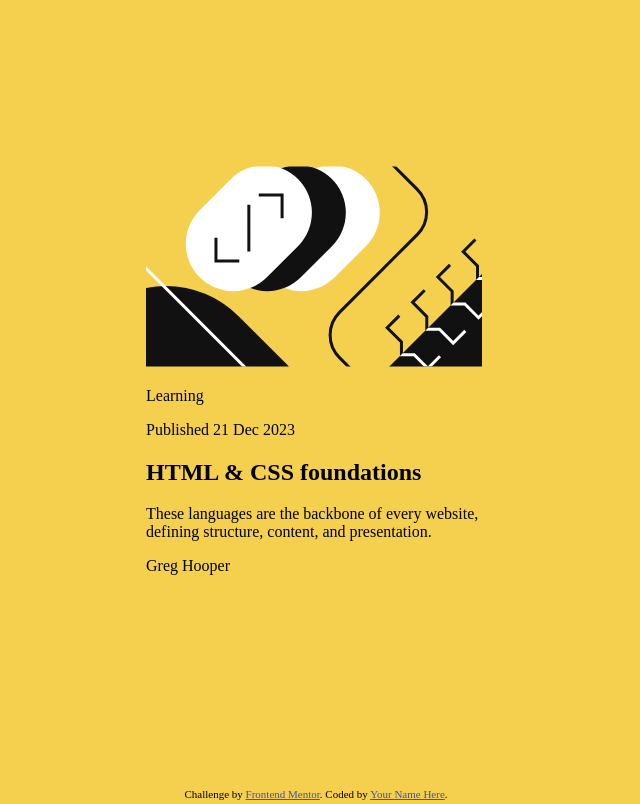
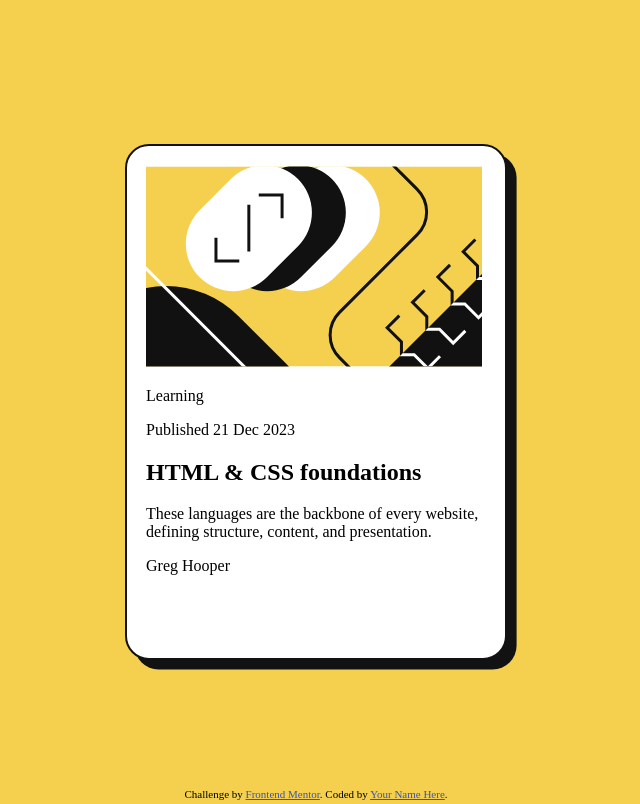
Before and after one commit to rafabo7/fem-blog-preview-card, a plain HTML site: page index.html in a window 1280 px wide. Shown: the whole page, without its empty margins (324-964 px from the left). Drawn offline with Linux system fonts and the light colour scheme.

Commit message:
Style the card background, border, paddings and box-shadow

```diff
--- a/style.css
+++ b/style.css
@@ -20,7 +20,11 @@ body {
     margin: auto auto;
     width: 340px;
     height: 60%;
-
+    background-color: var(--white);
+    padding: 1.2rem;
+    border: 2px solid var(--black);
+    border-radius: 1.5rem;
+    box-shadow: 0.6rem 0.6rem var(--black);
 }
 
 
```
